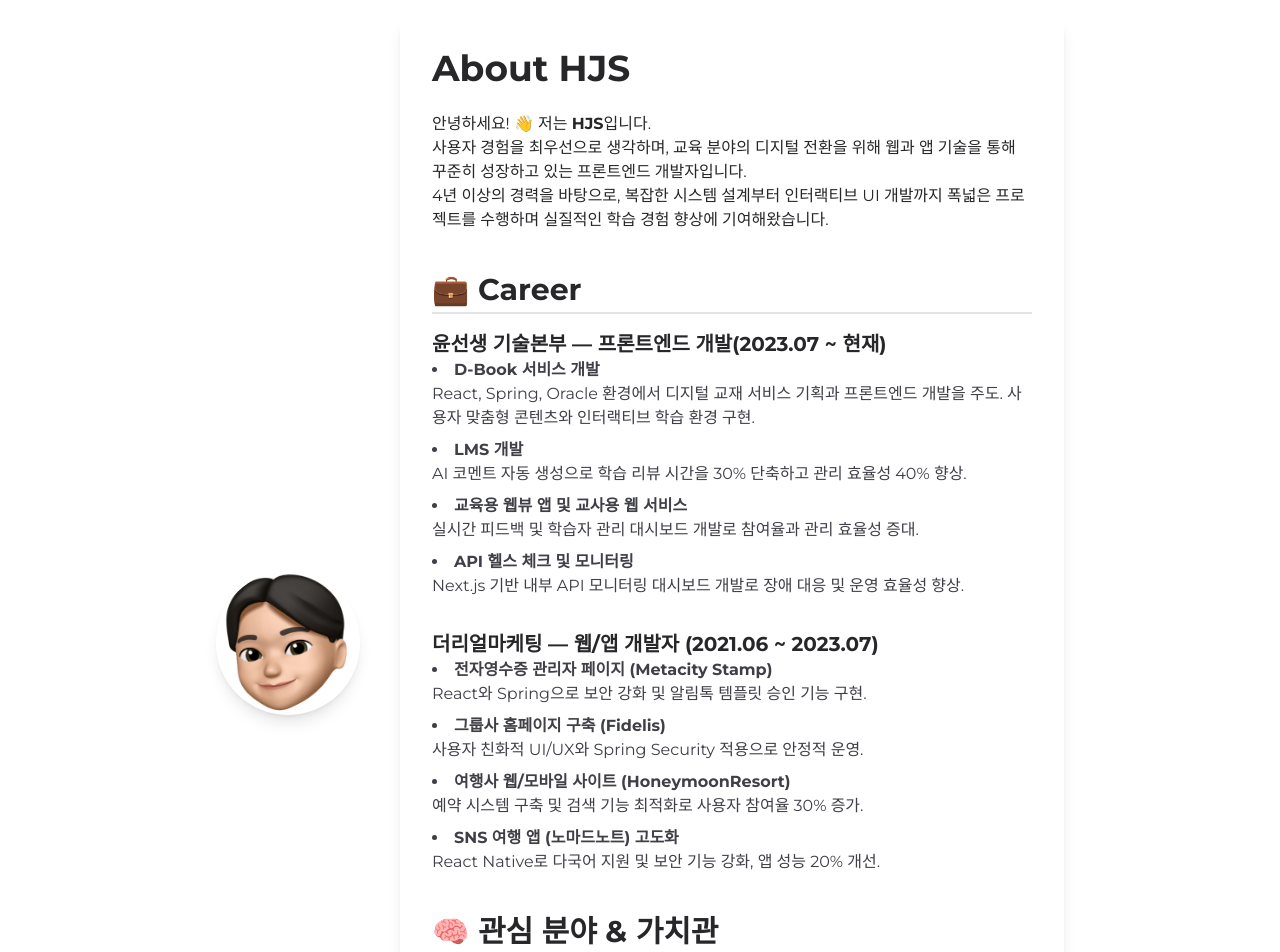
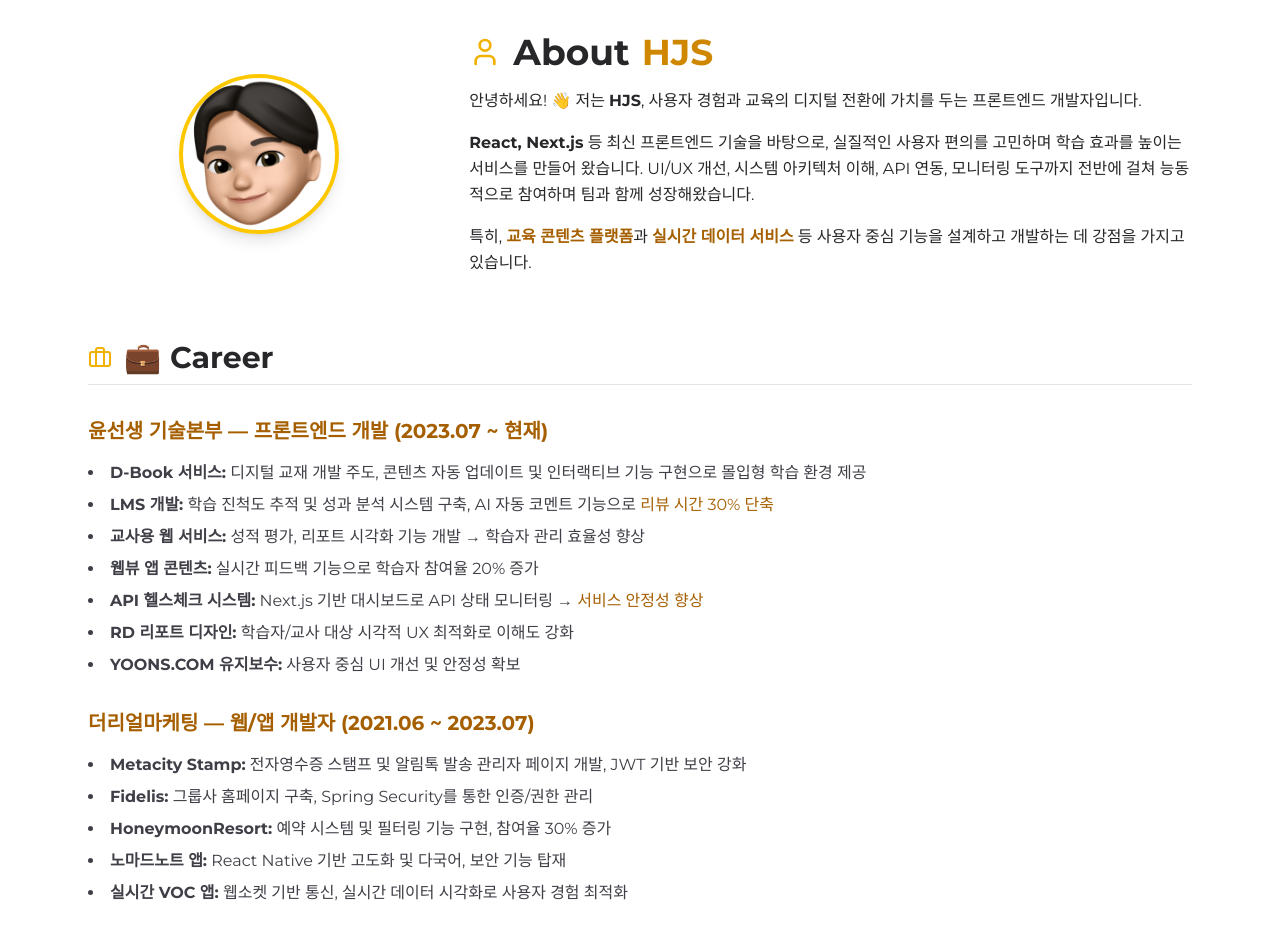
Before and after one commit to Jaeseokkong/NEXT-BLOG, a Next.js app: page /about in a window 1280 px wide. Shown: the part 120-1072 px from the top of the page. Built offline with nearby package versions, Linux system fonts and the light colour scheme.

Commit message:
style: About Me 스타일 수정 - 레이아웃 및 포인트 컬러 적용

```diff
--- a/src/app/about/page.tsx
+++ b/src/app/about/page.tsx
@@ -1,88 +1,118 @@
 import Image from "next/image";
+import { Briefcase, Mail, User } from "lucide-react";
 
 export default function AboutPage() {
   return (
-    <div className="max-w-4xl mx-auto px-6 py-12 flex flex-col md:flex-row items-center gap-10 text-zinc-800 dark:text-zinc-200">
-      <div className="flex-shrink-0">
+    <div className="max-w-6xl mx-auto px-6 py-16 space-y-16 text-zinc-800 dark:text-zinc-100">
+
+      {/* 소개 및 프로필 */}
+      <section className="grid grid-cols-1 md:grid-cols-3 gap-10 items-center">
+        <div className="flex justify-center">
+          <div className="relative w-40 h-40 rounded-full overflow-hidden border-4 border-yellow-400 shadow-lg">
             <Image
               src="/images/avatar-1.png"
-          alt="HJS Avatar-1"
-          width={100}
-          height={100}
-          className="w-36 h-36 rounded-full border-zinc-300 dark:border-zinc-600 shadow-lg object-cover"
-          loading="lazy"
-          unoptimized
+              alt="HJS Avatar"
+              fill
+              className="object-cover"
+              priority
             />
           </div>
+        </div>
+        <div className="md:col-span-2 space-y-4 leading-relaxed">
+          <h1 className="text-4xl font-bold flex items-center gap-3">
+            <User className="w-8 h-8 text-yellow-500" />
+            About <span className="text-yellow-600 dark:text-yellow-400">HJS</span>
+          </h1>
+          <p>
+            안녕하세요! 👋 저는 <strong>HJS</strong>, 사용자 경험과 교육의 디지털 전환에 가치를 두는 프론트엔드 개발자입니다.
+          </p>
+          <p>
+            <strong>React, Next.js</strong> 등 최신 프론트엔드 기술을 바탕으로, 실질적인 사용자 편의를 고민하며 학습 효과를 높이는 서비스를 만들어 왔습니다. UI/UX 개선, 시스템 아키텍처 이해, API 연동, 모니터링 도구까지 전반에 걸쳐 능동적으로 참여하며 팀과 함께 성장해왔습니다.
+          </p>
+          <p>
+            특히, <span className="text-yellow-700 dark:text-yellow-400 font-semibold">교육 콘텐츠 플랫폼</span>과 <span className="text-yellow-700 dark:text-yellow-400 font-semibold">실시간 데이터 서비스</span> 등 사용자 중심 기능을 설계하고 개발하는 데 강점을 가지고 있습니다.
+          </p>
+        </div>
+      </section>
 
-      {/* 텍스트 섹션 */}
-      <div className="flex-1 bg-white dark:bg-zinc-900 rounded-xl shadow-lg p-8 prose prose-zinc dark:prose-invert max-w-3xl">
-        <h1 className="text-4xl font-extrabold mb-6">About HJS</h1>
-        <p>
-          안녕하세요! 👋 저는 <strong>HJS</strong>입니다.<br />
-          사용자 경험을 최우선으로 생각하며, 교육 분야의 디지털 전환을 위해 웹과 앱 기술을 통해 꾸준히 성장하고 있는 프론트엔드 개발자입니다.<br />
-          4년 이상의 경력을 바탕으로, 복잡한 시스템 설계부터 인터랙티브 UI 개발까지 폭넓은 프로젝트를 수행하며 실질적인 학습 경험 향상에 기여해왔습니다.
-        </p>
+      {/* 경력 소개 */}
+      <section className="space-y-8">
+        <h2 className="text-3xl font-bold flex items-center gap-3 border-b border-zinc-200 dark:border-zinc-700 pb-2">
+          <Briefcase className="w-6 h-6 text-yellow-500" />
+          💼 Career
+        </h2>
 
-        <h2 className="mt-10 mb-4 text-3xl font-semibold border-b-2 border-zinc-200 dark:border-zinc-700 pb-1">💼 Career</h2>
-        <h3 className="text-xl font-semibold mt-4">윤선생 기술본부 — 프론트엔드 개발(2023.07 ~ 현재)</h3>
-        <ul className="list-disc list-inside space-y-2 text-zinc-700 dark:text-zinc-400">
+        {/* 윤선생 */}
+        <div className="space-y-4">
+          <h3 className="text-xl font-semibold text-yellow-700 dark:text-yellow-400">
+            윤선생 기술본부 — 프론트엔드 개발 (2023.07 ~ 현재)
+          </h3>
+          <ul className="list-disc list-inside space-y-2 text-zinc-700 dark:text-zinc-300">
             <li>
-            <strong>D-Book 서비스 개발</strong><br />
-            React, Spring, Oracle 환경에서 디지털 교재 서비스 기획과 프론트엔드 개발을 주도. 사용자 맞춤형 콘텐츠와 인터랙티브 학습 환경 구현.
+              <strong>D-Book 서비스:</strong> 디지털 교재 개발 주도, 콘텐츠 자동 업데이트 및 인터랙티브 기능 구현으로 몰입형 학습 환경 제공
             </li>
             <li>
-            <strong>LMS 개발</strong><br />
-            AI 코멘트 자동 생성으로 학습 리뷰 시간을 30% 단축하고 관리 효율성 40% 향상.
+              <strong>LMS 개발:</strong> 학습 진척도 추적 및 성과 분석 시스템 구축, AI 자동 코멘트 기능으로 <span className="text-yellow-700 dark:text-yellow-400 font-medium">리뷰 시간 30% 단축</span>
             </li>
             <li>
-            <strong>교육용 웹뷰 앱 및 교사용 웹 서비스</strong><br />
-            실시간 피드백 및 학습자 관리 대시보드 개발로 참여율과 관리 효율성 증대.
+              <strong>교사용 웹 서비스:</strong> 성적 평가, 리포트 시각화 기능 개발 → 학습자 관리 효율성 향상
             </li>
             <li>
-            <strong>API 헬스 체크 및 모니터링</strong><br />
-            Next.js 기반 내부 API 모니터링 대시보드 개발로 장애 대응 및 운영 효율성 향상.
+              <strong>웹뷰 앱 콘텐츠:</strong> 실시간 피드백 기능으로 학습자 참여율 20% 증가
+            </li>
+            <li>
+              <strong>API 헬스체크 시스템:</strong> Next.js 기반 대시보드로 API 상태 모니터링 → <span className="text-yellow-700 dark:text-yellow-400 font-medium">서비스 안정성 향상</span>
+            </li>
+            <li>
+              <strong>RD 리포트 디자인:</strong> 학습자/교사 대상 시각적 UX 최적화로 이해도 강화
+            </li>
+            <li>
+              <strong>YOONS.COM 유지보수:</strong> 사용자 중심 UI 개선 및 안정성 확보
             </li>
           </ul>
+        </div>
 
-        <h3 className="text-xl font-semibold mt-8">더리얼마케팅 — 웹/앱 개발자 (2021.06 ~ 2023.07)</h3>
-        <ul className="list-disc list-inside space-y-2 text-zinc-700 dark:text-zinc-400">
+        {/* 더리얼마케팅 */}
+        <div className="space-y-4">
+          <h3 className="text-xl font-semibold text-yellow-700 dark:text-yellow-400">
+            더리얼마케팅 — 웹/앱 개발자 (2021.06 ~ 2023.07)
+          </h3>
+          <ul className="list-disc list-inside space-y-2 text-zinc-700 dark:text-zinc-300">
             <li>
-            <strong>전자영수증 관리자 페이지 (Metacity Stamp)</strong><br />
-            React와 Spring으로 보안 강화 및 알림톡 템플릿 승인 기능 구현.
+              <strong>Metacity Stamp:</strong> 전자영수증 스탬프 및 알림톡 발송 관리자 페이지 개발, JWT 기반 보안 강화
             </li>
             <li>
-            <strong>그룹사 홈페이지 구축 (Fidelis)</strong><br />
-            사용자 친화적 UI/UX와 Spring Security 적용으로 안정적 운영.
+              <strong>Fidelis:</strong> 그룹사 홈페이지 구축, Spring Security를 통한 인증/권한 관리
             </li>
             <li>
-            <strong>여행사 웹/모바일 사이트 (HoneymoonResort)</strong><br />
-            예약 시스템 구축 및 검색 기능 최적화로 사용자 참여율 30% 증가.
+              <strong>HoneymoonResort:</strong> 예약 시스템 및 필터링 기능 구현, 참여율 30% 증가
             </li>
             <li>
-            <strong>SNS 여행 앱 (노마드노트) 고도화</strong><br />
-            React Native로 다국어 지원 및 보안 기능 강화, 앱 성능 20% 개선.
+              <strong>노마드노트 앱:</strong> React Native 기반 고도화 및 다국어, 보안 기능 탑재
+            </li>
+            <li>
+              <strong>실시간 VOC 앱:</strong> 웹소켓 기반 통신, 실시간 데이터 시각화로 사용자 경험 최적화
             </li>
           </ul>
+        </div>
+      </section>
 
-        <h2 className="mt-10 mb-4 text-3xl font-semibold border-b-2 border-zinc-200 dark:border-zinc-700 pb-1">🧠 관심 분야 & 가치관</h2>
+      {/* 연락처 */}
+      <section className="space-y-4">
+        <h2 className="text-3xl font-bold flex items-center gap-3 border-b border-zinc-200 dark:border-zinc-700 pb-2">
+          <Mail className="w-6 h-6 text-yellow-500" />
+          📬 Contact
+        </h2>
         <p>
-          유지보수성과 확장성을 고려한 프론트엔드 아키텍처 설계와 디자인 시스템 구축에 관심이 많습니다.<br />
-          React, Next.js, TypeScript, TailwindCSS를 기반으로 사용자 중심의 UI/UX와 웹 성능 최적화를 목표로 하고 있습니다.<br />
-          협업과 소통을 중요하게 생각하며, 교육 분야 혁신에 기여하는 개발자가 되고자 합니다.
-        </p>
-
-        <h2 className="mt-10 mb-4 text-3xl font-semibold border-b-2 border-zinc-200 dark:border-zinc-700 pb-1">📬 Contact</h2>
-        <p>
-          언제든지 편하게 연락 주세요!<br />
+          포트폴리오나 협업, 기술 토론에 관심이 있으시다면 언제든지 연락 주세요! <br />
           <a
             href="mailto:wotjr294@naver.com"
-            className="text-blue-600 dark:text-blue-400 underline font-medium"
+            className="text-yellow-700 dark:text-yellow-400 underline font-semibold"
           >
             wotjr294@naver.com
           </a>
         </p>
-      </div>
+      </section>
     </div>
   );
 }
```
Lines whose indentation alone changed are shown as unchanged.
